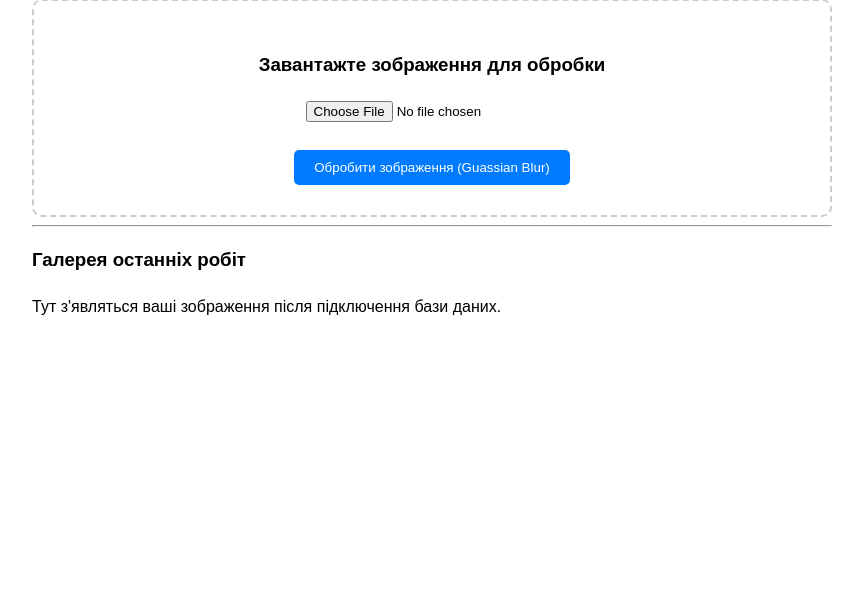
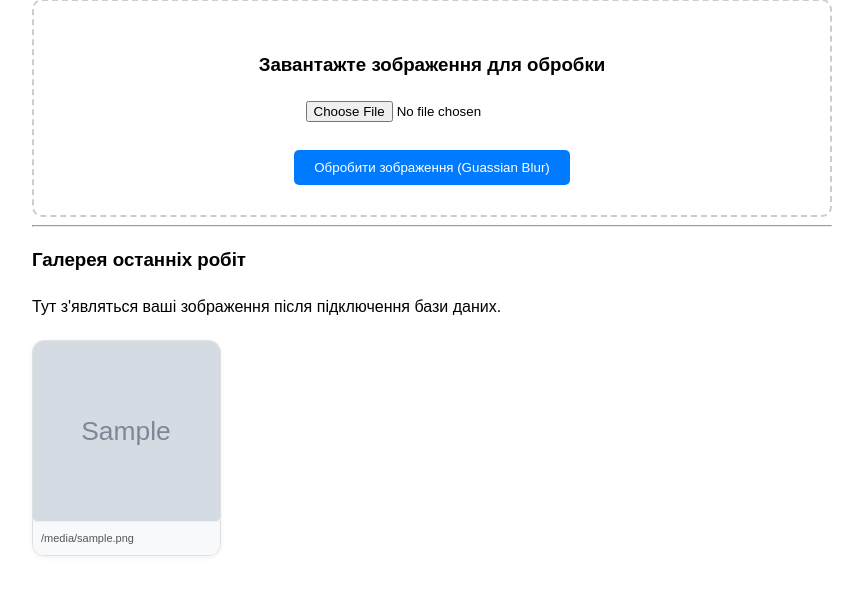
Before and after one commit to 17Fang-hub/knu-web-app, a FastAPI app: template templates/index.html in a window 1280 px wide. Shown: the part 155-750 px from the top of the page, without its empty margins (208-1071 px from the left). Run offline with FastAPI, Linux system fonts and the light colour scheme; the template is opened without the code that fills it: most values are stand-ins (such as "Sample title", 1, 10 or a date in 2020); grey boxes marked "Sample" are stand-in pictures.

Commit message:
Gellery setup

```diff
--- a/main.py
+++ b/main.py
@@ -1,7 +1,7 @@
 import shutil
 from pathlib import Path
 from fastapi import FastAPI, Request, UploadFile, File
-from fastapi.responses import HTMLResponse
+from fastapi.responses import HTMLResponse, RedirectResponse
 from fastapi.templating import Jinja2Templates
 from fastapi.staticfiles import StaticFiles
 
@@ -11,15 +11,17 @@ UPLOAD_DIR = Path("static/uploads")
 UPLOAD_DIR.mkdir(parents=True, exist_ok=True)
 
 app.mount("/static", StaticFiles(directory="static"), name="static")
-
 templates = Jinja2Templates(directory="templates")
 
 @app.get("/", response_class=HTMLResponse)
 def read_root(request: Request):
+    image_extensions = {".jpg", ".jpeg", ".png", ".gif", ".webp"}
+    images = [f.name for f in UPLOAD_DIR.iterdir() if f.is_file() and f.suffix.lower() in image_extensions]
+
     return templates.TemplateResponse(
         request=request,
         name="index.html",
-        context={}
+        context={"images": images}
     )
 
 @app.post("/upload")
@@ -30,7 +32,4 @@ async def upload_image(request: Request, file: UploadFile = File(...)):
     with open(file_path, "wb") as buffer:
         shutil.copyfileobj(file.file, buffer)
 
-    return {
-        "message": "Файл успішно завантажено!",
-        "path": str(file_path)
-    }
+    return RedirectResponse(url="/", status_code=303)
--- a/templates/index.html
+++ b/templates/index.html
@@ -26,6 +26,76 @@
                 border-radius: 5px;
                 cursor: pointer;
             }
+            .gallery {
+                display: grid;
+                grid-template-columns: repeat(auto-fill, minmax(180px, 1fr));
+                gap: 15px;
+                margin-top: 20px;
+            }
+            .gallery-item {
+                background: #fff;
+                border: 1px solid #e0e0e0;
+                border-radius: 12px;
+                overflow: hidden;
+                box-shadow: 0 2px 5px rgba(0,0,0,0.05);
+                transition: transform 0.2s;
+            }
+            .gallery-item:hover {
+                transform: scale(1.02);
+            }
+            .gallery-item img {
+                width: 100%;
+                height: 180px;
+                object-fit: cover;
+                border-radius: 4px;
+                display: block;
+                cursor: pointer;
+            }
+            .image-info {
+                padding: 8px;
+                font-size: 11px;
+                color: #555;
+                background: #f8f9fa;
+                border-top: 1px solid #eee;
+                white-space: nowrap;
+                overflow: hidden;
+                text-overflow: ellipsis;
+            }
+            .modal {
+                display: none;
+                position: fixed;
+                z-index: 1000;
+                left: 0;
+                top: 0;
+                width: 100%;
+                height: 100%;
+                background-color: rgba(0,0,0,0.9);
+                align-items: center;
+                justify-content: center;
+                flex-direction: column;
+            }
+            .modal-content {
+                margin: auto;
+                display: block;
+                max-width: 90%;
+                max-height: 80%;
+                border-radius: 5px;
+                box-shadow: 0 0 20px rgba(255,255,255,0.2);
+            }
+            #caption {
+                margin: 15px;
+                color: #ccc;
+                font-weight: bold;
+            }
+            .close-btn {
+                position: absolute;
+                top: 20px;
+                right: 35px;
+                color: #f1f1f1;
+                font-size: 40px;
+                font-weight: bold;
+                cursor: pointer;
+            }
         </style>
     </head>
     <body>
@@ -42,5 +112,47 @@
         <hr>
         <h3>Галерея останніх робіт</h3>
         <p>Тут з'являться ваші зображення після підключення бази даних.</p>
+
+        <div class="gallery">
+            {% for image in images %}
+                <div class="gallery-item">
+                    <img src ="/static/uploads/{{ image }}" alt="{{ image }}">
+                    <div class="image-info">
+                        {{ image }}
+                    </div>
+                </div>
+            {% else %}
+                <p>Поки що немає завантажених зображень.</p>
+            {% endfor %}
+        </div>
+        <div id="imageModal" class="modal">
+            <span class="close-btn">&times;</span>
+            <img class="modal-content" id="fullImage">
+            <div id="caption"></div>
+        </div>
+        <script>
+            const modal = document.getElementById("imageModal");
+            const modalImg = document.getElementById("fullImage");
+            const captionText = document.getElementById("caption");
+            const closeBtn = document.querySelector(".close-btn");
+
+            document.querySelectorAll(".gallery-item img").forEach(img => {
+                img.onclick = function() {
+                    modal.style.display = "flex";
+                    modalImg.src = this.src;
+                    captionText.innerHTML = this.alt;
+                }
+            });
+
+            closeBtn.onclick = function() {
+                modal.style.display = "none";
+            }
+
+            modal.onclick = function(event) {
+                if (event.target === modal) {
+                    modal.style.display = "none";
+                }
+            }
+        </script>
     </body>
 </html>
```
